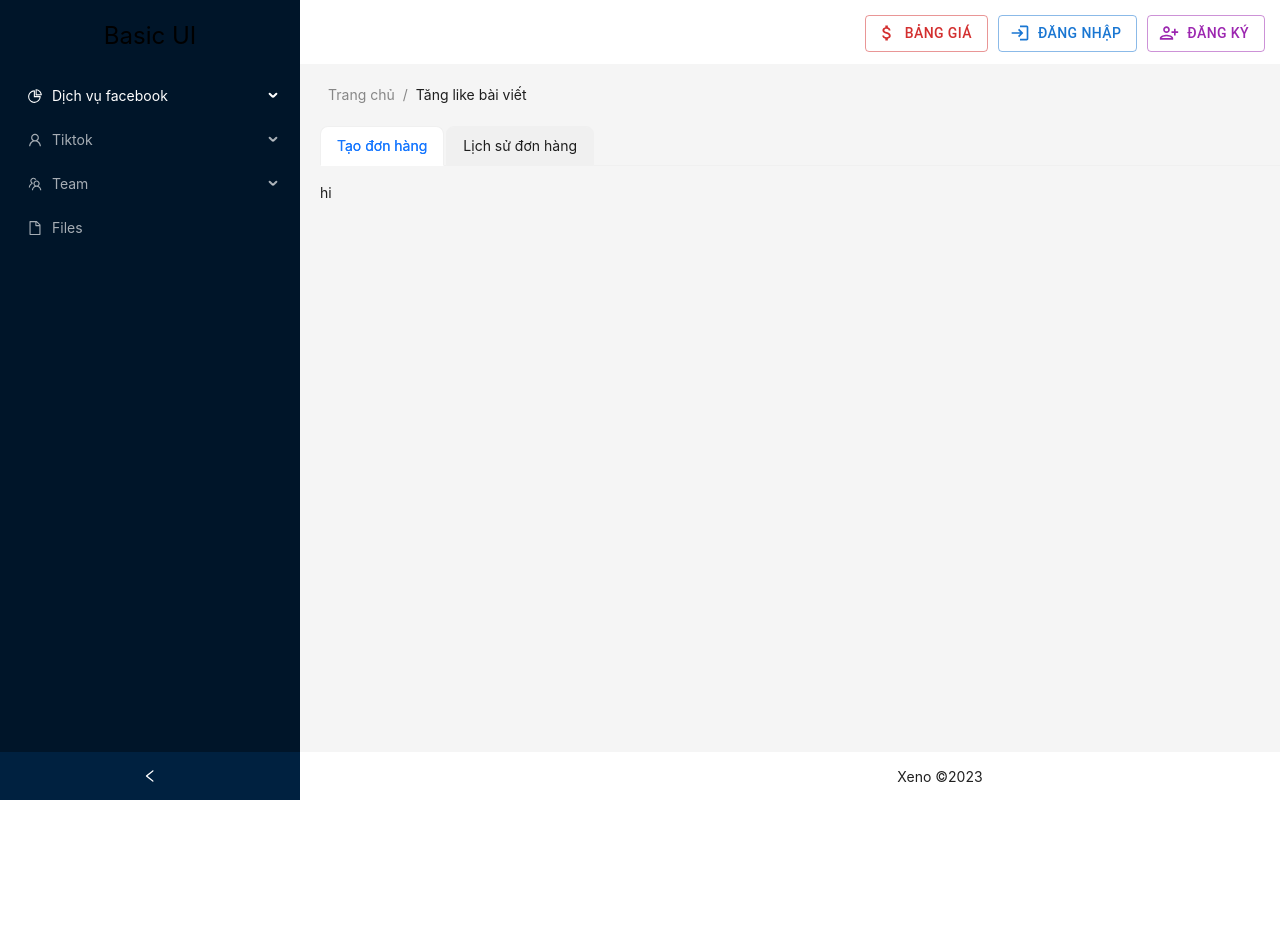
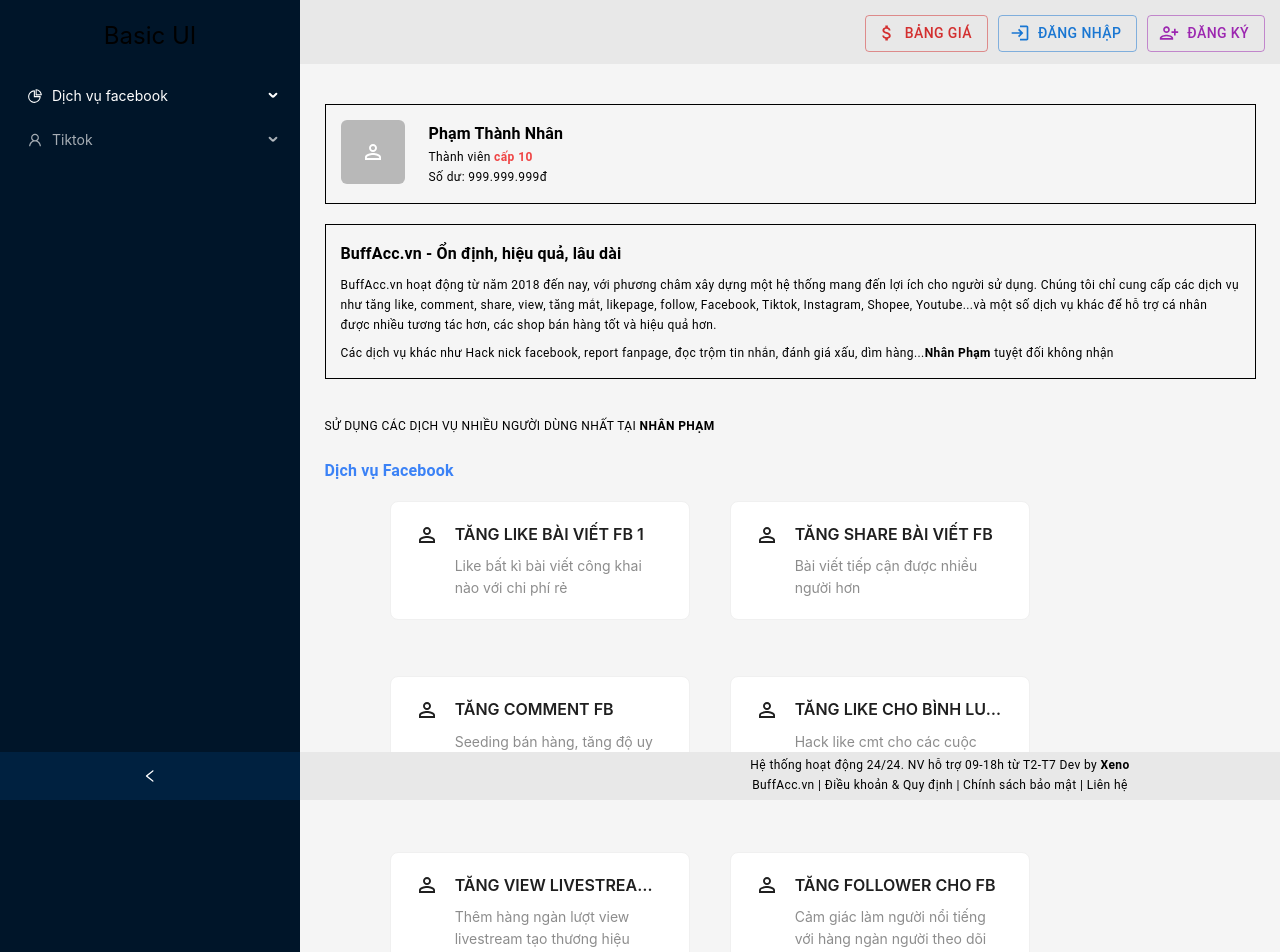
Before and after one commit to quanxenon5525/buff-servicesocial-web, a Next.js app: page / in a window 1280 px wide. Shown: the top 952 px of the page. Before the commit the page ends 800 px from the top, so only its background shows below. Built offline with nearby package versions, Linux system fonts and the light colour scheme.

Commit message:
update homepage

```diff
--- /dev/null
+++ b/src/app/(services)/(facebook)/like-post-fb/page.tsx
@@ -0,0 +1,46 @@
+"use client";
+import React from "react";
+import Dashboard from "@/components/layout/Dashboard";
+import MainLayout from "@/components/layout/MainLayout";
+import { Tabs, TabsProps } from "antd";
+import Link from "next/link";
+
+const tabs: TabsProps["items"] = [
+  {
+    key: "1",
+    label: "Tạo đơn hàng",
+    children: "hi",
+  },
+  {
+    key: "2",
+    label: "Lịch sử đơn hàng",
+    children: "he",
+  },
+];
+export const page = () => {
+  const onChange = (key: string) => {
+    console.log(key);
+  };
+
+  return (
+    <MainLayout>
+      <Dashboard
+        breadcrumb
+        items={[
+          { title: <Link href="/">Trang chủ</Link> },
+          { title: "Tăng like bài viết" },
+        ]}
+      >
+        <Tabs
+          className="ml-5"
+          type="card"
+          defaultActiveKey="1"
+          items={tabs}
+          onChange={onChange}
+        />
+      </Dashboard>
+    </MainLayout>
+  );
+};
+
+export default page;
--- a/src/app/page.tsx
+++ b/src/app/page.tsx
@@ -1,43 +1,226 @@
 "use client";
 import Dashboard from "@/components/layout/Dashboard";
 import MainLayout from "@/components/layout/MainLayout";
-import { Tabs, TabsProps } from "antd";
-import Link from "next/link";
+import { Box, Stack, Typography } from "@mui/material";
+import { Avatar, Breadcrumb } from "antd";
+import PersonOutlineIcon from "@mui/icons-material/PersonOutline";
+import CardList from "@/components/CardList";
 
-const tabs: TabsProps["items"] = [
+const cardData = [
   {
-    key: "1",
-    label: "Tạo đơn hàng",
-    children: "hi",
+    title: "TĂNG LIKE BÀI VIẾT FB 1",
+    description: "Like bất kì bài viết công khai nào với chi phí rẻ",
+    icon: <PersonOutlineIcon />,
+    href: "like-post-fb",
   },
   {
-    key: "2",
-    label: "Lịch sử đơn hàng",
-    children: "he",
+    title: "TĂNG SHARE BÀI VIẾT FB",
+    description: "Bài viết tiếp cận được nhiều người hơn",
+    icon: <PersonOutlineIcon />,
+    href: "share-post-fb",
+  },
+  {
+    title: "TĂNG COMMENT FB",
+    description: "Seeding bán hàng, tăng độ uy tín cho bài viết",
+    icon: <PersonOutlineIcon />,
+    href: "comment-post-fb",
+  },
+  {
+    title: "TĂNG LIKE CHO BÌNH LUẬN FB",
+    description: "Hack like cmt cho các cuộc bình chọn",
+    icon: <PersonOutlineIcon />,
+    href: "like-cmt-fb",
+  },
+  {
+    title: "TĂNG VIEW LIVESTREAM INSTAGRAM",
+    description: "Thêm hàng ngàn lượt view livestream tạo thương hiệu",
+    icon: <PersonOutlineIcon />,
+    href: "/",
+  },
+  {
+    title: "TĂNG FOLLOWER CHO FB",
+    description: "Cảm giác làm người nổi tiếng với hàng ngàn người theo dõi",
+    icon: <PersonOutlineIcon />,
+    href: "/",
+  },
+  {
+    title: "TĂNG FOLLOWER CHO FB",
+    description: "Cảm giác làm người nổi tiếng với hàng ngàn người theo dõi",
+    icon: <PersonOutlineIcon />,
+    href: "/",
+  },
+  {
+    title: "TĂNG FOLLOWER CHO FB",
+    description: "Cảm giác làm người nổi tiếng với hàng ngàn người theo dõi",
+    icon: <PersonOutlineIcon />,
+    href: "/",
+  },
+  {
+    title: "TĂNG FOLLOWER CHO FB",
+    description: "Cảm giác làm người nổi tiếng với hàng ngàn người theo dõi",
+    icon: <PersonOutlineIcon />,
+    href: "/",
+  },
+  {
+    title: "TĂNG FOLLOWER CHO FB",
+    description: "Cảm giác làm người nổi tiếng với hàng ngàn người theo dõi",
+    icon: <PersonOutlineIcon />,
+    href: "/",
   },
 ];
 
 export default function Home() {
-  const onChange = (key: string) => {
-    console.log(key);
-  };
-
   return (
     <MainLayout>
-      <Dashboard
-        breadcrumb
-        items={[
-          { title: <Link href="/">Trang chủ</Link> },
-          { title: "Tăng like bài viết" },
-        ]}
-      >
-        <Tabs
-          className="ml-5"
-          type="card"
-          defaultActiveKey="1"
-          items={tabs}
-          onChange={onChange}
-        />
+      <Dashboard breadcrumb>
+        <div
+          style={{
+            display: "flex",
+            flexWrap: "wrap",
+            justifyContent: "center",
+            gap: 20,
+          }}
+        >
+          <Box
+            sx={{
+              width: "95%",
+              border: "0.5px solid black",
+              padding: "15px",
+              display: "flex",
+              flexDirection: "row",
+              gap: 3,
+            }}
+          >
+            <Avatar shape="square" size={64} icon={<PersonOutlineIcon />} />
+            <Stack>
+              <Typography
+                variant="subtitle1"
+                className="text-black"
+                fontWeight="bold"
+              >
+                Phạm Thành Nhân
+              </Typography>
+              <Typography variant="caption" className="text-black">
+                Thành viên <b className="text-red-500">cấp 10</b>
+              </Typography>
+              <Typography variant="caption" className="text-black">
+                Số dư: 999.999.999đ
+              </Typography>
+            </Stack>
+          </Box>
+          <Box
+            sx={{
+              width: "95%",
+              border: "0.5px solid black",
+              padding: "15px",
+              display: "flex",
+              flexDirection: "column",
+              gap: 1,
+            }}
+          >
+            <Typography
+              variant="subtitle1"
+              className="text-black"
+              fontWeight="bold"
+            >
+              BuffAcc.vn - Ổn định, hiệu quả, lâu dài
+            </Typography>
+            <Typography variant="caption" className="text-black">
+              BuffAcc.vn hoạt động từ năm 2018 đến nay, với phương châm xây dựng
+              một hệ thống mang đến lợi ích cho người sử dụng. Chúng tôi chỉ
+              cung cấp các dịch vụ như tăng like, comment, share, view, tăng
+              mắt, likepage, follow, Facebook, Tiktok, Instagram, Shopee,
+              Youtube...và một số dịch vụ khác để hỗ trợ cá nhân được nhiều
+              tương tác hơn, các shop bán hàng tốt và hiệu quả hơn.
+            </Typography>
+            <Typography variant="caption" className="text-black">
+              Các dịch vụ khác như Hack nick facebook, report fanpage, đọc trộm
+              tin nhắn, đánh giá xấu, dìm hàng...
+              <Typography
+                variant="caption"
+                className="text-black"
+                fontWeight="bold"
+              >
+                Nhân Phạm
+              </Typography>{" "}
+              tuyệt đối không nhận
+            </Typography>
+          </Box>
+          <Box
+            sx={{
+              width: "95%",
+              marginTop: "15px",
+              gap: 1,
+            }}
+          >
+            <Typography variant="caption" className="text-black">
+              SỬ DỤNG CÁC DỊCH VỤ NHIỀU NGƯỜI DÙNG NHẤT TẠI{" "}
+              <Typography
+                variant="caption"
+                className="text-black"
+                fontWeight="bold"
+              >
+                NHÂN PHẠM
+              </Typography>
+            </Typography>
+          </Box>
+          <Box
+            sx={{
+              width: "95%",
+              gap: 1,
+            }}
+          >
+            <Typography
+              variant="subtitle1"
+              fontWeight="bold"
+              className="text-blue-500"
+            >
+              Dịch vụ Facebook
+            </Typography>
+            <Stack
+              sx={{
+                display: "flex",
+                flexWrap: "wrap",
+                marginLeft: "7%",
+                gap: 5,
+                justifyContent: "flex-start",
+                flexDirection: "row",
+              }}
+            >
+              {cardData.map((card, index) => (
+                <CardList key={index} {...card} />
+              ))}
+            </Stack>
+          </Box>
+          <Box
+            sx={{
+              width: "95%",
+              gap: 1,
+            }}
+          >
+            <Typography
+              variant="subtitle1"
+              fontWeight="bold"
+              className="text-purple-500"
+            >
+              Dịch vụ Tiktok
+            </Typography>
+            <Stack
+              sx={{
+                display: "flex",
+                flexWrap: "wrap",
+                marginLeft: "7%",
+                gap: 5,
+                justifyContent: "flex-start",
+                flexDirection: "row",
+              }}
+            >
+              {cardData.map((card, index) => (
+                <CardList key={index} {...card} />
+              ))}
+            </Stack>
+          </Box>
+        </div>
       </Dashboard>
     </MainLayout>
   );
--- /dev/null
+++ b/src/components/CardList.tsx
@@ -0,0 +1,36 @@
+import { Card } from "antd";
+import Link from "next/link";
+import { FC } from "react";
+
+interface CustomCardProps {
+  title: string;
+  description: string;
+  href: string;
+  icon?: any;
+}
+
+export const CardList: FC<CustomCardProps> = ({
+  title,
+  description,
+  href,
+  icon,
+}) => {
+  const { Meta } = Card;
+
+  return (
+    <Link href={href}>
+      <Card
+        style={{
+          width: 300,
+          //   maxWidth: "80%",
+          marginTop: 16,
+        }}
+        hoverable
+      >
+        <Meta avatar={icon} title={title} description={description} />
+      </Card>
+    </Link>
+  );
+};
+
+export default CardList;
--- a/src/components/index.ts
+++ b/src/components/index.ts
@@ -1 +1,3 @@
 export * from "./layout";
+export * from "./buttons";
+export * from "./menu";
--- a/src/components/layout/Dashboard.tsx
+++ b/src/components/layout/Dashboard.tsx
@@ -1,6 +1,4 @@
 import { Breadcrumb } from "antd";
-import React from "react";
-
 type DashboardProps = {
   children: any;
   breadcrumb?: any;
--- a/src/components/layout/MainLayout.tsx
+++ b/src/components/layout/MainLayout.tsx
@@ -1,53 +1,15 @@
 "use client";
-import {
-  FileOutlined,
-  PieChartOutlined,
-  TeamOutlined,
-  UserOutlined,
-} from "@ant-design/icons";
 import AttachMoneyIcon from "@mui/icons-material/AttachMoney";
 import LoginIcon from "@mui/icons-material/Login";
 import PersonAddAltIcon from "@mui/icons-material/PersonAddAlt";
-import { Box, Button, useMediaQuery } from "@mui/material";
-import type { MenuProps } from "antd";
-import { Layout, Menu, Spin, theme } from "antd";
+import { Box, Typography } from "@mui/material";
+import { Layout, Spin, theme } from "antd";
+import Link from "next/link";
 import { useRouter } from "next/navigation";
-import React, { useEffect, useState } from "react";
-import { ButtonCustom } from "../buttons";
-import Link from "next/link";
+import { useEffect, useState } from "react";
+import { ButtonCustom, MenuList } from "..";
 
 const { Header, Footer, Sider } = Layout;
-
-type MenuItem = Required<MenuProps>["items"][number];
-
-function getItem(
-  label: React.ReactNode,
-  key: React.Key,
-  icon?: React.ReactNode,
-  children?: MenuItem[]
-): MenuItem {
-  return {
-    key,
-    icon,
-    children,
-    label,
-  } as MenuItem;
-}
-
-const items: MenuItem[] = [
-  getItem("Dịch vụ facebook", "1", <PieChartOutlined />, [
-    getItem("Tăng like bài viết", "1"),
-    getItem("Tăng share bài viết", "2"),
-    getItem("Tăng cmt bài viết", "3"),
-    getItem("Tăng like cho bình luận", "4"),
-  ]),
-  getItem("Tiktok", "5", <UserOutlined />, [
-    getItem("Tăng like, tim Tiktok", "6"),
-    getItem("Tăng view Tiktok", "7"),
-  ]),
-  getItem("Team", "sub2", <TeamOutlined />, []),
-  getItem("Files", "9", <FileOutlined />),
-];
 
 export default function MainLayout({ children }: any) {
   const router = useRouter();
@@ -61,14 +23,13 @@
   useEffect(() => {
     const fetchData = async () => {
       try {
-        await new Promise((resolve) => setTimeout(resolve, 2000));
+        await new Promise((resolve) => setTimeout(resolve, 1));
         setLoading(false);
       } catch (error) {
         console.error("Error fetching data:", error);
         setLoading(false);
       }
     };
-
     fetchData();
   }, []);
 
@@ -87,15 +48,16 @@
             <div className="text-center text-2xl text-zinc p-5">
               <Link href="/">Basic UI</Link>
             </div>
-            <Menu
-              theme="dark"
-              defaultSelectedKeys={["1"]}
-              mode="inline"
-              items={items}
-            />
+            <MenuList />
           </Sider>
           <Layout>
-            <Header style={{ padding: 0, background: colorBgContainer }}>
+            <Header
+              style={{
+                padding: 0,
+                background: colorBgContainer,
+                backgroundColor: "#e8e8e8",
+              }}
+            >
               <Box
                 style={{
                   padding: 15,
@@ -136,7 +98,7 @@
                 </ButtonCustom>
               </Box>
             </Header>
-            {children}
+            <Box sx={{ marginBottom: "5%" }}>{children}</Box>
             <Footer
               style={{
                 display: "flex",
@@ -146,11 +108,24 @@
                 bottom: 0,
                 width: "100%",
                 height: 0,
-                backgroundColor: "white",
+                backgroundColor: "#e8e8e8",
                 textAlign: "center",
               }}
             >
-              Xeno ©2023
+              <Typography variant="caption" className="text-black">
+                Hệ thống hoạt động 24/24. NV hỗ trợ 09-18h từ T2-T7 Dev by{" "}
+                <Typography
+                  variant="caption"
+                  className="text-black"
+                  fontWeight="bold"
+                >
+                  Xeno
+                </Typography>
+              </Typography>
+              <Typography variant="caption" className="text-black">
+                BuffAcc.vn | Điều khoản & Quy định | Chính sách bảo mật | Liên
+                hệ
+              </Typography>
             </Footer>
           </Layout>
         </Layout>
--- /dev/null
+++ b/src/components/menu/MenuList.tsx
@@ -0,0 +1,52 @@
+"use client";
+import { PieChartOutlined, UserOutlined } from "@ant-design/icons";
+import type { MenuProps } from "antd";
+import { Layout, Menu } from "antd";
+import Link from "next/link";
+
+type MenuItem = Required<MenuProps>["items"][number];
+
+function getItem(
+  label: React.ReactNode,
+  key: React.Key,
+  icon?: React.ReactNode,
+  children?: MenuItem[]
+): MenuItem {
+  return {
+    key,
+    icon,
+    children,
+    label,
+  } as MenuItem;
+}
+
+const items: MenuItem[] = [
+  getItem("Dịch vụ facebook", "1", <PieChartOutlined />, [
+    getItem(<Link href="/like-post-fb">Tăng like bài viết</Link>, "1"),
+    getItem("Tăng share bài viết", "2"),
+    getItem("Tăng cmt bài viết", "3"),
+    getItem("Tăng like cho bình luận", "4"),
+  ]),
+  getItem("Tiktok", "5", <UserOutlined />, [
+    getItem("Tăng like, tim Tiktok", "6"),
+    getItem("Tăng view Tiktok", "7"),
+  ]),
+];
+
+export const MenuList = () => {
+  const onClick: MenuProps["onClick"] = (e) => {
+    // console.log("click ", e);
+  };
+
+  return (
+    <Menu
+      onClick={onClick}
+      theme="dark"
+      defaultSelectedKeys={["1"]}
+      mode="inline"
+      items={items}
+    />
+  );
+};
+
+export default MenuList;
--- /dev/null
+++ b/src/components/menu/index.ts
@@ -0,0 +1 @@
+export * from "./MenuList";
```
